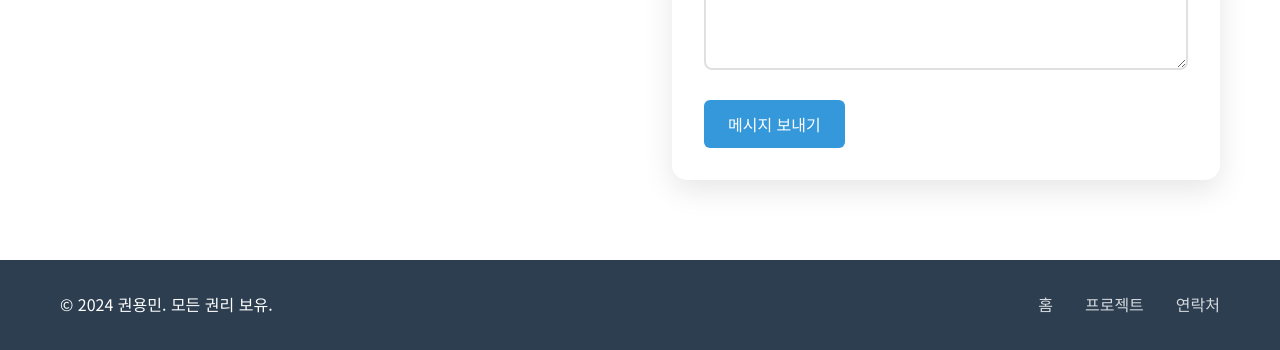
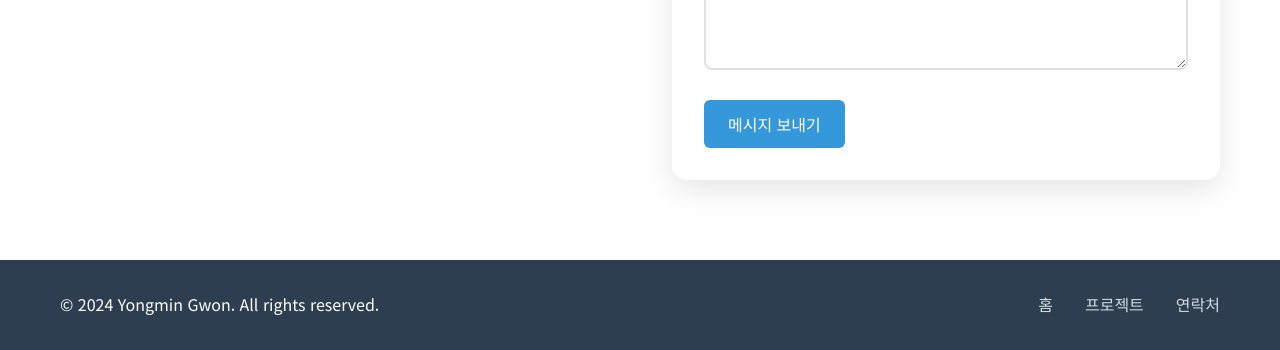
Before and after one commit to ArsnDev/Arsndev.github.io, a plain HTML site: page index.html in a window 1280 px wide. Shown: the part 3362-3712 px from the top of the page. Drawn offline with nearby package versions, Linux system fonts and the light colour scheme.

Commit message:
Update footer copyright to English

```diff
--- a/index.html
+++ b/index.html
@@ -367,7 +367,7 @@
         <div class="container">
             <div class="footer-content">
                 <div class="footer-text">
-                    <p>&copy; 2024 권용민. 모든 권리 보유.</p>
+                    <p>&copy; 2024 Yongmin Gwon. All rights reserved.</p>
                 </div>
                 <div class="footer-links">
                     <a href="#home">홈</a>
```
